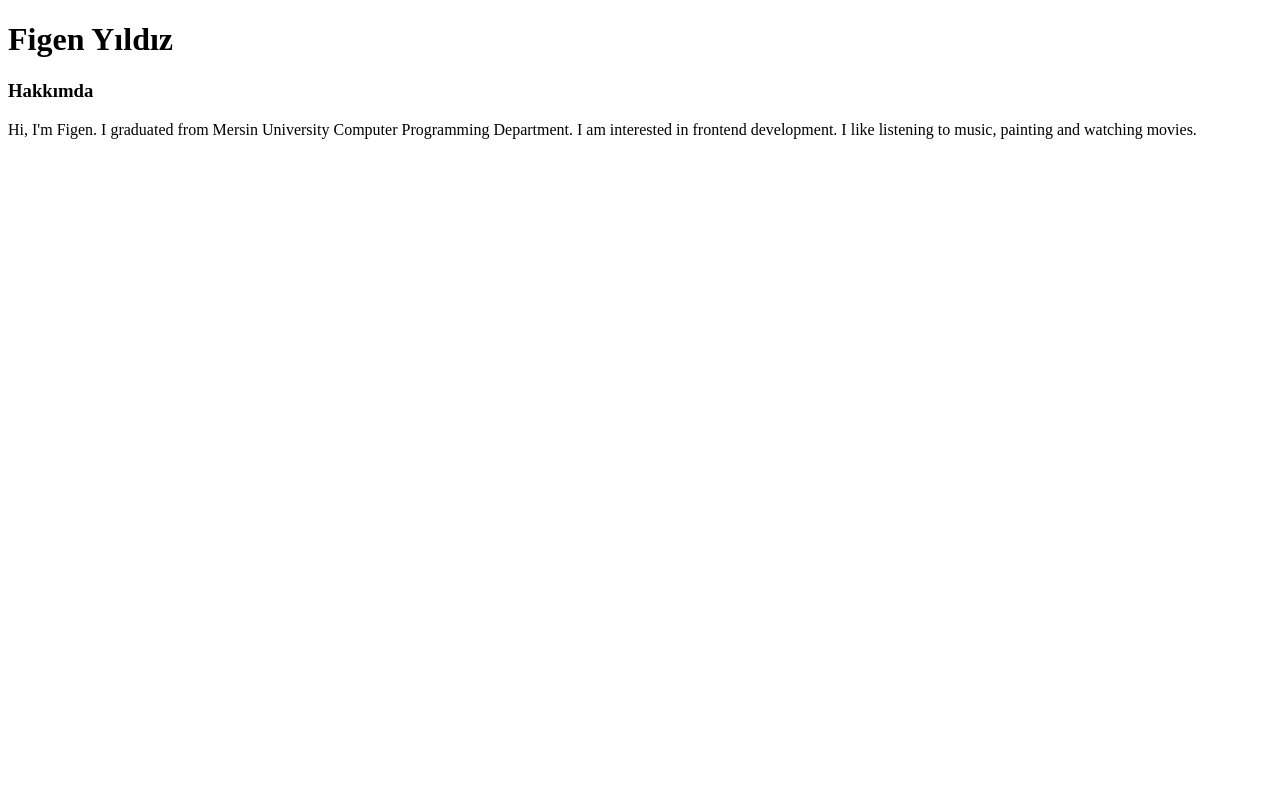
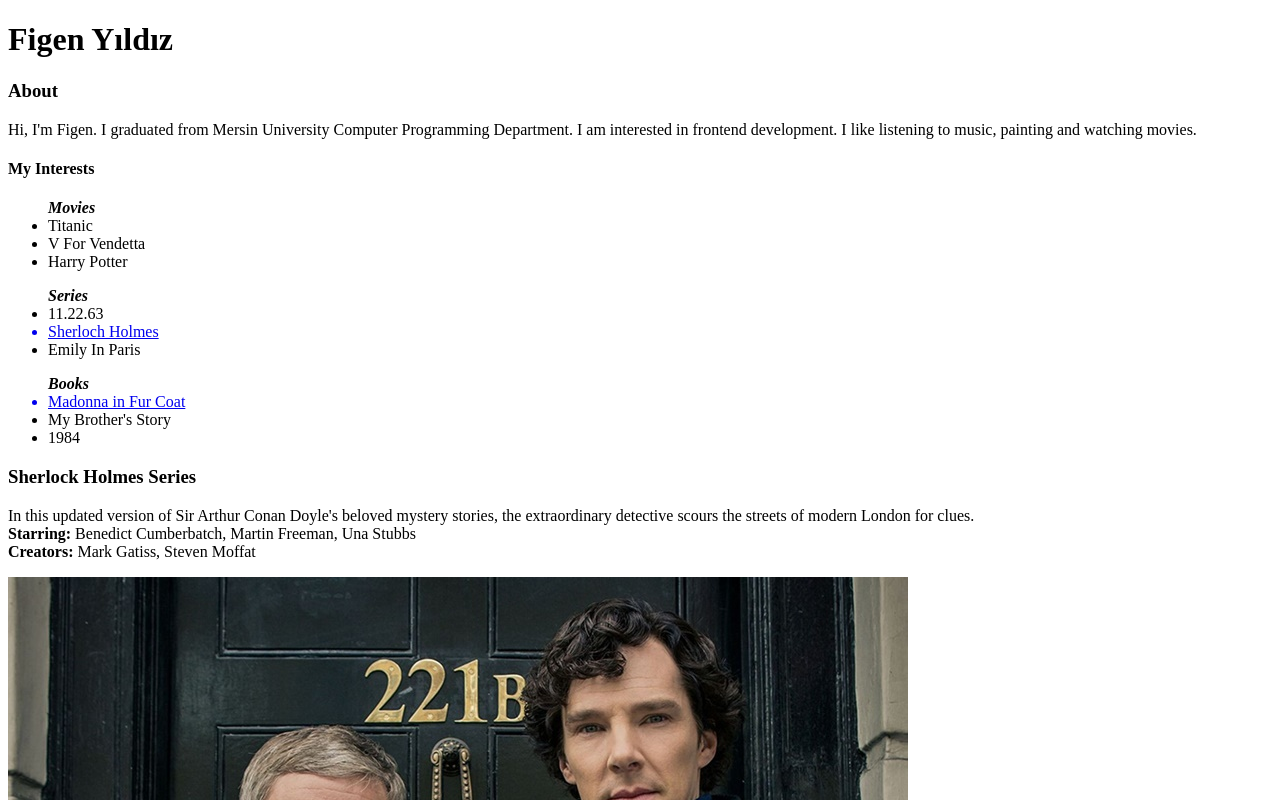
Before and after one commit to figenyildiz/kodluyoruzilkrepo, a plain HTML site: page odev2/index.html in a window 1280 px wide. Shown: the top 800 px of the page. Drawn offline with Linux system fonts and the light colour scheme.

Commit message:
eklemeler yapildi

```diff
--- a/odev2/index.html
+++ b/odev2/index.html
@@ -5,9 +5,36 @@
     </head>
     <body>
         <h1> Figen Yıldız</h1> <!-- Başlık etiketinde ad ve soyadım bulunyor.-->
-        <h3> Hakkımda </h3> <!--Alt başlık-->
+        <h3> About </h3> <!--Alt başlık-->
         <!--Paragraf kısmında kısaca kendimden bahsetmiş bulunmaktayım.-->
         <p> Hi, I'm Figen. I graduated from Mersin University Computer Programming Department. I am interested in frontend development. I like listening to music, painting and watching movies.</p>
 
+        <h4>My Interests</h4>
+        <ul> <b><i>Movies</i></b>
+            <li>Titanic</li>
+            <li>V For Vendetta</li>
+            <li>Harry Potter</li>
+        </ul>
+        <ul><b><i>Series</i></b>
+            <li>11.22.63</li>
+            <a href="https://www.imdb.com/title/tt1475582/" target="_blank">
+            <li>Sherloch Holmes</li>
+            </a>
+            <li>Emily In Paris</li>
+        </ul>
+        <ul><b><i>Books</i></b>
+           <a href="https://www.goodreads.com/book/show/220826.K_rk_Mantolu_Madonna?from_search=true&from_srp=true&qid=4sG9ZRYSRC&rank=1" target="_blank">
+            <li>Madonna in Fur Coat</li></a>
+            <li>My Brother's Story</li>
+            <li>1984</li>
+        </ul>
+
+        <h3>Sherlock Holmes Series</h3>
+        <p>In this updated version of Sir Arthur Conan Doyle's beloved mystery stories, the extraordinary detective scours the streets of modern London for clues. <br>
+           <b>Starring:</b>  Benedict Cumberbatch, Martin Freeman, Una Stubbs<br>
+           <b> Creators:</b> Mark Gatiss, Steven Moffat</p>
+
+        <img src="sherlock.jpg" alt="Sherlock Holmes Series">
+
     </body>
 </html>
```
Also changed, not shown: odev2/sherlock.jpg (added).
